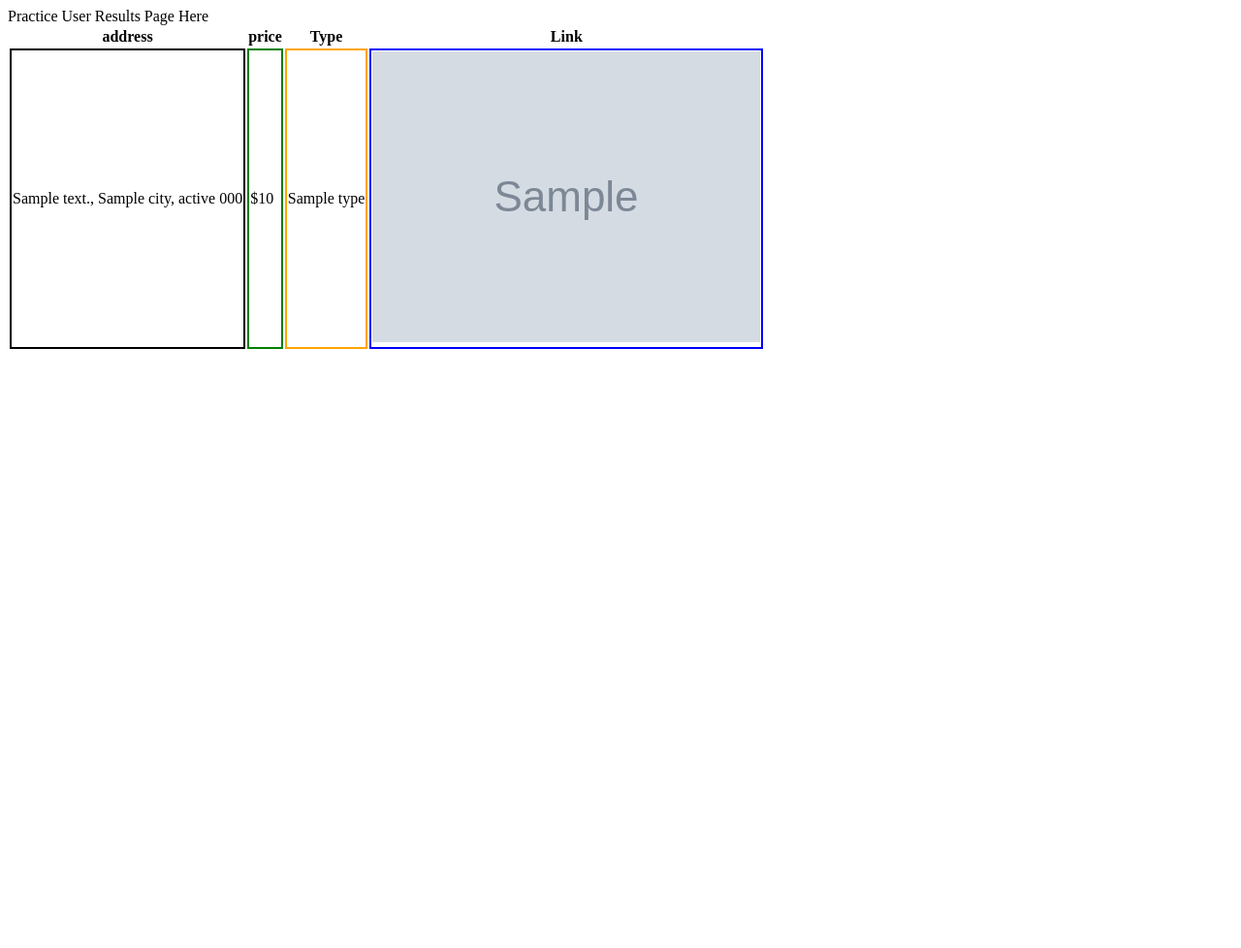
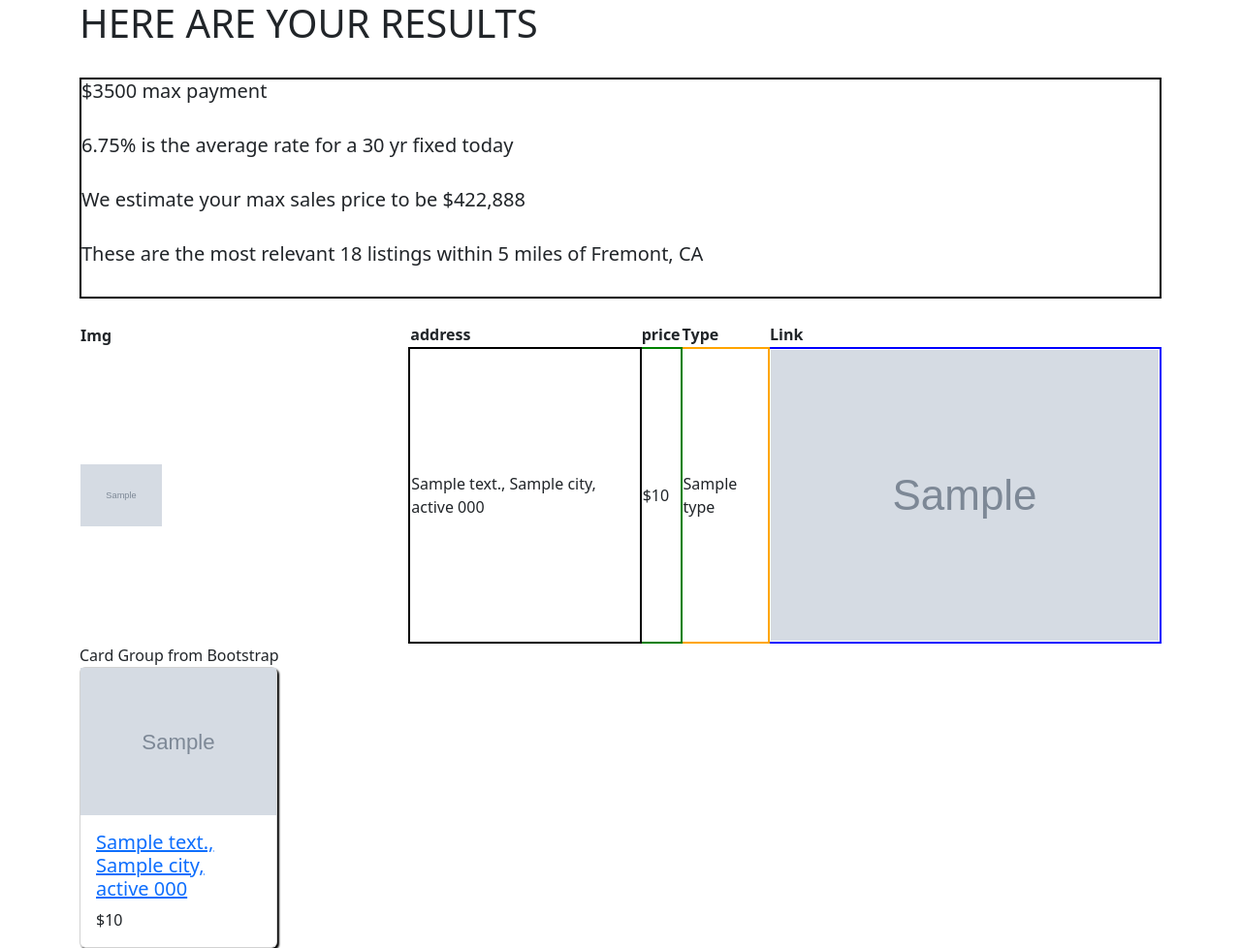
Before and after one commit to NoorMusheer/Affordable_Home_Group_8, a Flask app: template flask_app/templates/practice_user_results.html in a window 1280 px wide. Shown: the whole page at 97% size. Before the commit the page ends 360 px from the top, so only its background shows below. Run offline with Flask 2, Linux system fonts and the light colour scheme; the template is opened without the code that fills it: most values are stand-ins (such as "Sample title", 1, 10 or a date in 2020); grey boxes marked "Sample" are stand-in pictures; parts of the project's set-up code (start-up, migrations or seed data) failed here and were passed over.

Commit message:
Update practice_user_results.html

```diff
--- a/flask_app/templates/practice_user_results.html
+++ b/flask_app/templates/practice_user_results.html
@@ -4,13 +4,28 @@
     <meta charset="UTF-8">
     <meta http-equiv="X-UA-Compatible" content="IE=edge">
     <meta name="viewport" content="width=device-width, initial-scale=1.0">
+    <!-- CSS only -->
+<link href="https://cdn.jsdelivr.net/npm/bootstrap@5.2.2/dist/css/bootstrap.min.css" rel="stylesheet" integrity="sha384-Zenh87qX5JnK2Jl0vWa8Ck2rdkQ2Bzep5IDxbcnCeuOxjzrPF/et3URy9Bv1WTRi" crossorigin="anonymous">
+
     <title>Practice Results</title>
 </head>
 <body>
-    Practice User Results Page Here
-    <div>
+    <div class="container">
+        <div class="row header-row">
+            <h1>HERE ARE YOUR RESULTS</h1>
+        </div>
+        <br>
+        <div style="border:2px solid black">
+            <h5>$3500 max payment</h5><br>
+            <h5>6.75% is the average rate for a 30 yr fixed today</h5><br>
+            <h5>We estimate your max sales price to be $422,888</h5><br>
+            <h5>These are the most relevant 18 listings within 5 miles of Fremont, CA</h3><br>
+
+        </div><br>
+
         <table>
             <thead>
+                <th>Img</th>
                 <th>address</th>
                 <th>price</th>
                 <th>Type</th>
@@ -19,6 +34,7 @@
             <tbody>
                 {%for addr in addresses%}
                 <tr>
+                <td><a href="{{addr['web_url']}}"><img src="{{addr['photo_url']}}" alt="Property Image" style="width:25%;"></a></td>
                 <td style="border:2px solid black;" style="margin-right:10px;">{{addr['street_address']}}, {{addr['city']}}, {{addr['state']}}  {{addr['zip_code']}}</td>
                 <td style="border:2px solid green;">{{"${:0,.0f}".format(addr['price'])}}</td>
                 <td style="border:2px solid orange">{{addr['type']}} </td>
@@ -28,6 +44,20 @@
                 {%endfor%}
             </tbody>
         </table>
+
+        Card Group from Bootstrap
+        <div class="row row-cols-1 row-cols-md-5 g-4">
+            {%for addr in addresses%}
+            <div class="col">
+                <div class="card h-100" style="box-shadow:2px 2px 2px black;">
+                    <a href="{{addr['web_url']}}"><img src="{{addr['photo_url']}}" alt="Property Image" style="width:100%;"></a>
+                    <div class="card-body">
+                        <h5 class="prop-addr"><a href=""> {{addr['street_address']}}, {{addr['city']}}, {{addr['state']}}  {{addr['zip_code']}}</a></h5>
+                        <p class="card-text">{{"${:0,.0f}".format(addr['price'])}}</p>
+                    </div>
+                </div>
+            </div>
+            {%endfor%}
     </div>
 </body>
 </html>
```
